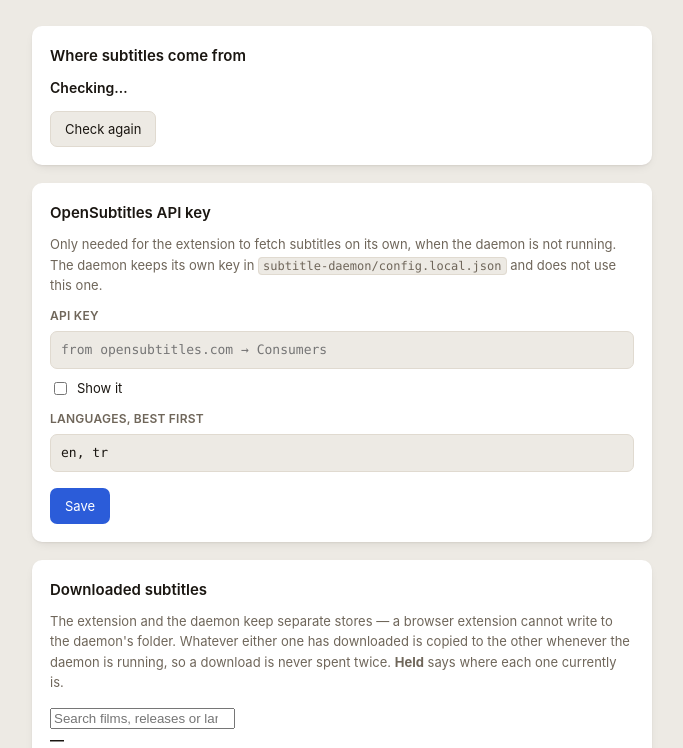
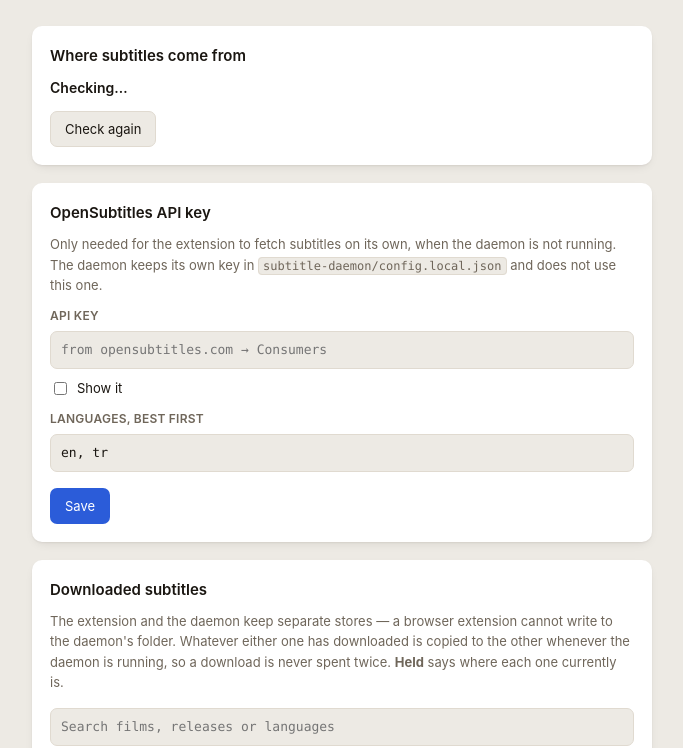
Before and after one commit to mmdemirbas/subtitle-study-tool, a website with bundled scripts: page browser-extension/src/options.html in a window 1280 px wide. Shown: the part 64-812 px from the top of the page, without its empty margins (298-981 px from the left). Built offline with nearby package versions, Linux system fonts and the light colour scheme; some packages are replaced by stand-ins of ours; no server answers.

Commit message:
Let the cache search box show the words it asks for
The search field over the downloaded subtitles carried no styling at all, so
the browser drew it at its own default width. Measured on the options page at
900 and at 600 pixels wide: the box is 153px and its placeholder wants 220, so
the reader saw "Search films, releases or l" and then the edge of the box - on
a page with the room to spare, and at every window size, since the width did
not depend on the window.

It is styled like the other inputs now and takes what is left of its row, down
to a floor that still fits the sentence. Checked by measuring every placeholder
on the options page and the popup against the box it is drawn in: none is now
wider than what holds it.

```diff
--- a/browser-extension/src/options.css
+++ b/browser-extension/src/options.css
@@ -99,7 +99,8 @@ label.check {
 }
 
 input[type="text"],
-input[type="password"] {
+input[type="password"],
+input[type="search"] {
   width: 100%;
   box-sizing: border-box;
   padding: 8px 10px;
@@ -116,6 +117,18 @@ input:focus-visible,
 button:focus-visible {
   outline: 2px solid var(--accent);
   outline-offset: 2px;
+}
+
+/* The one input that shares a line rather than having one to itself.
+ *
+ * It carried no styling at all, so it was drawn at whatever width the browser
+ * gives a search field: 153px, against a placeholder that wants 220. What the
+ * reader saw was "Search films, releases or l" and then the edge of the box,
+ * on a page 900px wide with the room to spare. It takes the rest of the row
+ * now, down to a floor that still fits the words. */
+.row input[type="search"] {
+  flex: 1 1 280px;
+  min-width: 0;
 }
 
 /* Wraps, or three buttons side by side push the page wider than the window and
```
